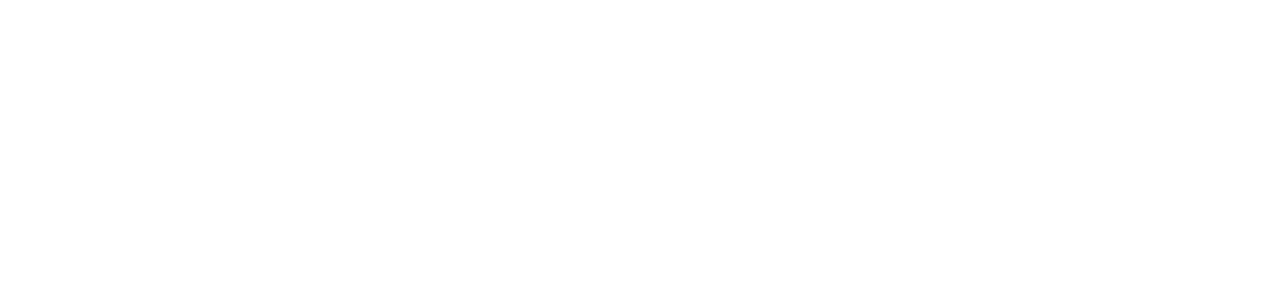
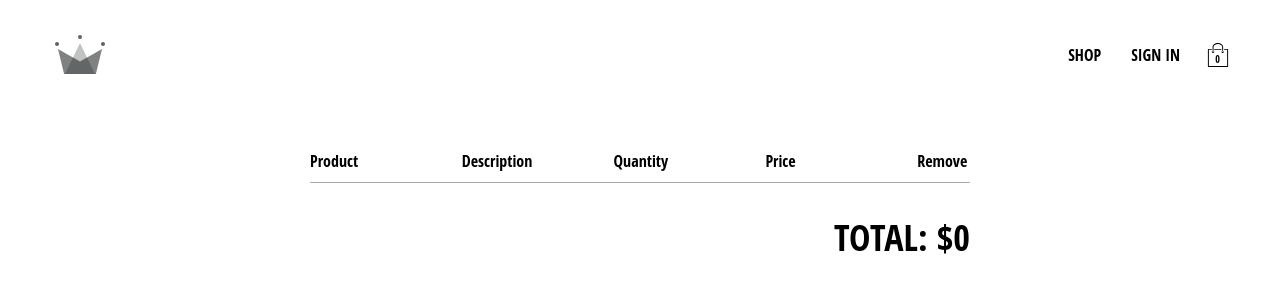
Before and after one commit to asalamgit/FastFeetStore, a React (Create React App) app: page /checkout in a window 1280 px wide. Before the commit this address had no page. Shown: the top 300 px of the page. Built offline with nearby package versions, Linux system fonts and the light colour scheme.

Commit message:
checkout page ok

```diff
--- a/src/App.js
+++ b/src/App.js
@@ -5,6 +5,7 @@
 import Shop from './routes/shop/shop.component';
 import Authentication from './routes/authentication/authentication.component';
 import { UserContext } from './contexts/user.context';
+import Checkout from './routes/checkout/checkout.component';
 
 const App = () => {
 	const { currentUser } = useContext(UserContext);
@@ -15,6 +16,7 @@
 				<Route index element={<Home />} />
 				<Route path="shop" element={<Shop />} />
 				<Route path="auth" element={currentUser ? <Navigate to="/" replace /> : <Authentication />} />
+				<Route path='checkout' element={<Checkout />} />
 			</Route>
 		</Routes>
 	);
--- a/src/components/cart-dropdown/cart-dropdown.component.jsx
+++ b/src/components/cart-dropdown/cart-dropdown.component.jsx
@@ -3,9 +3,15 @@
 import Button from '../button/button.component';
 import CartItem from '../cart-item/cart-item.component';
 import './cart-dropdown.styles.scss';
+import { useNavigate } from 'react-router-dom';
 
 const CartDropdown = () => {
   const { cartItems } = useContext(CartContext);
+  const navigate = useNavigate();
+
+  const goToCheckoutHandler = () => {
+    navigate('/checkout');
+  };
 
   return (
     <div className='cart-dropdown-container'>
@@ -18,7 +24,7 @@
           <span className='empty-message'>Your cart is empty</span>
         )}
       </div>
-      <Button>GO TO CHECKOUT</Button>
+      <Button onClick={goToCheckoutHandler}>GO TO CHECKOUT</Button>
     </div>
   );
 };
--- a/src/components/cart-dropdown/cart-dropdown.styles.scss
+++ b/src/components/cart-dropdown/cart-dropdown.styles.scss
@@ -18,6 +18,10 @@
     overflow: auto;
   }
 
+  .cart-items::-webkit-scrollbar {
+    // display: none;
+  }
+
   button {
     margin-top: auto;
     font-size: 13px;
--- a/src/components/cart-icon/cart-icon.component.jsx
+++ b/src/components/cart-icon/cart-icon.component.jsx
@@ -7,14 +7,14 @@
 import './cart-icon.styles.scss';
 
 const CartIcon = () => {
-  const { isCartOpen, setIsCartOpen } = useContext(CartContext);
+  const { isCartOpen, setIsCartOpen ,cartItemCount} = useContext(CartContext);
 
   const toggleIsCartOpen = () => setIsCartOpen(!isCartOpen);
 
   return (
     <div className='cart-icon-container' onClick={toggleIsCartOpen}>
       <ShoppingIcon className='shopping-icon' />
-      <span className='item-count'>0</span>
+      <span className='item-count'>{cartItemCount}</span>
     </div>
   );
 };
--- /dev/null
+++ b/src/components/checkout-item/checkout-item.component.jsx
@@ -0,0 +1,40 @@
+import { useContext } from 'react';
+
+import { CartContext } from '../../contexts/cart.context';
+
+import './checkout-item.styles.scss';
+
+const CheckoutItem = ({ cartItem }) => {
+  const { name, imageUrl, price, quantity } = cartItem;
+
+  const { clearItemFromCart, addItemToCart, removeItemToCart } =
+    useContext(CartContext);
+
+  const clearItemHandler = () => clearItemFromCart(cartItem);
+  const addItemHandler = () => addItemToCart(cartItem);
+  const removeItemHandler = () => removeItemToCart(cartItem);
+
+  return (
+    <div className='checkout-item-container'>
+      <div className='image-container'>
+        <img src={imageUrl} alt={`${name}`} />
+      </div>
+      <span className='name'> {name} </span>
+      <span className='quantity'>
+        <div className='arrow' onClick={removeItemHandler}>
+          &#10094;
+        </div>
+        <span className='value'>{quantity}</span>
+        <div className='arrow' onClick={addItemHandler}>
+          &#10095;
+        </div>
+      </span>
+      <span className='price'> {price}</span>
+      <div className='remove-button' onClick={clearItemHandler}>
+        &#10005;
+      </div>
+    </div>
+  );
+};
+
+export default CheckoutItem;
--- /dev/null
+++ b/src/components/checkout-item/checkout-item.styles.scss
@@ -0,0 +1,41 @@
+.checkout-item-container {
+  width: 100%;
+  display: flex;
+  min-height: 100px;
+  border-bottom: 1px solid darkgrey;
+  padding: 15px 0;
+  font-size: 20px;
+  align-items: center;
+
+  .image-container {
+    width: 23%;
+    padding-right: 15px;
+
+    img {
+      width: 100%;
+      height: 100%;
+    }
+  }
+  .name,
+  .quantity,
+  .price {
+    width: 23%;
+  }
+
+  .quantity {
+    display: flex;
+
+    .arrow {
+      cursor: pointer;
+    }
+
+    .value {
+      margin: 0 10px;
+    }
+  }
+
+  .remove-button {
+    padding-left: 12px;
+    cursor: pointer;
+  }
+}
--- a/src/contexts/cart.context.jsx
+++ b/src/contexts/cart.context.jsx
@@ -1,36 +1,71 @@
-import { createContext, useState } from 'react';
+import { createContext, useState, useEffect } from 'react';
 
 export const addCartItem = (cartItems, productToAdd) => {
-  const existingCartItem = cartItems.find(
-    (cartItem) => cartItem.id === productToAdd.id
-  );
+	const existingCartItem = cartItems.find((cartItem) => cartItem.id === productToAdd.id);
 
 	if (existingCartItem) {
-    return cartItems.map((cartItem) =>
-      cartItem.id === productToAdd.id
-        ? { ...cartItem, quantity: cartItem.quantity + 1 }
-        : cartItem
-    );
+		return cartItems.map((cartItem) => (cartItem.id === productToAdd.id ? { ...cartItem, quantity: cartItem.quantity + 1 } : cartItem));
 	}
 
 	return [...cartItems, { ...productToAdd, quantity: 1 }];
 };
+
+const removeCartItem = (cartItems, cartItemToRemove) => {
+	// find the cart item to remove
+	const existingCartItem = cartItems.find((cartItem) => cartItem.id === cartItemToRemove.id);
+
+	// check if quantity is equal to 1, if it is remove that item from the cart
+	if (existingCartItem.quantity === 1) {
+		return cartItems.filter((cartItem) => cartItem.id !== cartItemToRemove.id);
+	}
+
+	// return back cartitems with matching cart item with reduced quantity
+	return cartItems.map((cartItem) => (cartItem.id === cartItemToRemove.id ? { ...cartItem, quantity: cartItem.quantity - 1 } : cartItem));
+};
+
+const clearCartItem = (cartItems, cartItemToClear) => cartItems.filter((cartItem) => cartItem.id !== cartItemToClear.id);
 
 export const CartContext = createContext({
 	isCartOpen: false,
 	setIsOpen: () => {},
 	cartItems: [],
 	addItemToCart: () => {},
+	cartItemCount: 0,
+	removeItemFromCart: () => {},
+	clearItemFromCart: () => {},
+	cartTotal: 0,
 });
 
 export const CartProvider = ({ children }) => {
 	const [isCartOpen, setIsCartOpen] = useState(false);
 	const [cartItems, setCartItems] = useState([]);
+	const [cartItemCount, setCartItemCount] = useState(0);
+	const [cartTotal, setCartTotal] = useState(0);
 
-  const addItemToCart = (product) =>
-    setCartItems(addCartItem(cartItems, product));
+	useEffect(() => {
+		const count = cartItems.reduce((total, cartItem) => total + cartItem.quantity, 0);
+		setCartItemCount(count);
+	}, [cartItems]);
 
-  const value = { isCartOpen, setIsCartOpen, cartItems, addItemToCart };
+  useEffect(() => {
+    const newCartTotal = cartItems.reduce(
+      (total, cartItem) => total + cartItem.quantity * cartItem.price,
+      0
+    );
+    setCartTotal(newCartTotal);
+  }, [cartItems]);
+
+	const addItemToCart = (product) => setCartItems(addCartItem(cartItems, product));
+
+	const removeItemToCart = (cartItemToRemove) => {
+		setCartItems(removeCartItem(cartItems, cartItemToRemove));
+	};
+
+	const clearItemFromCart = (cartItemToClear) => {
+		setCartItems(clearCartItem(cartItems, cartItemToClear));
+	};
+
+	const value = { isCartOpen, setIsCartOpen, cartItems, addItemToCart, cartItemCount, removeItemToCart, clearItemFromCart, cartTotal };
 
 	return <CartContext.Provider value={value}>{children}</CartContext.Provider>;
 };
--- /dev/null
+++ b/src/routes/checkout/checkout.component.jsx
@@ -0,0 +1,39 @@
+import { useContext } from 'react';
+
+import { CartContext } from '../../contexts/cart.context';
+
+import CheckoutItem from '../../components/checkout-item/checkout-item.component';
+
+import './checkout.styles.scss';
+
+const Checkout = () => {
+  const { cartItems, cartTotal } = useContext(CartContext);
+
+  return (
+    <div className='checkout-container'>
+      <div className='checkout-header'>
+        <div className='header-block'>
+          <span>Product</span>
+        </div>
+        <div className='header-block'>
+          <span>Description</span>
+        </div>
+        <div className='header-block'>
+          <span>Quantity</span>
+        </div>
+        <div className='header-block'>
+          <span>Price</span>
+        </div>
+        <div className='header-block'>
+          <span>Remove</span>
+        </div>
+      </div>
+      {cartItems.map((cartItem) => (
+        <CheckoutItem key={cartItem.id} cartItem={cartItem} />
+      ))}
+      <div className='total'>TOTAL: ${cartTotal}</div>
+    </div>
+  );
+};
+
+export default Checkout;
--- /dev/null
+++ b/src/routes/checkout/checkout.styles.scss
@@ -0,0 +1,31 @@
+.checkout-container {
+  width: 55%;
+  min-height: 90vh;
+  display: flex;
+  flex-direction: column;
+  align-items: center;
+  margin: 50px auto 0;
+
+  .checkout-header {
+    width: 100%;
+    padding: 10px 0;
+    display: flex;
+    justify-content: space-between;
+    border-bottom: 1px solid darkgrey;
+
+    .header-block {
+      text-transform: capitalize;
+      width: 23%;
+
+      &:last-child {
+        width: 8%;
+      }
+    }
+  }
+
+  .total {
+    margin-top: 30px;
+    margin-left: auto;
+    font-size: 36px;
+  }
+}
```
Lines whose indentation alone changed are shown as unchanged.
